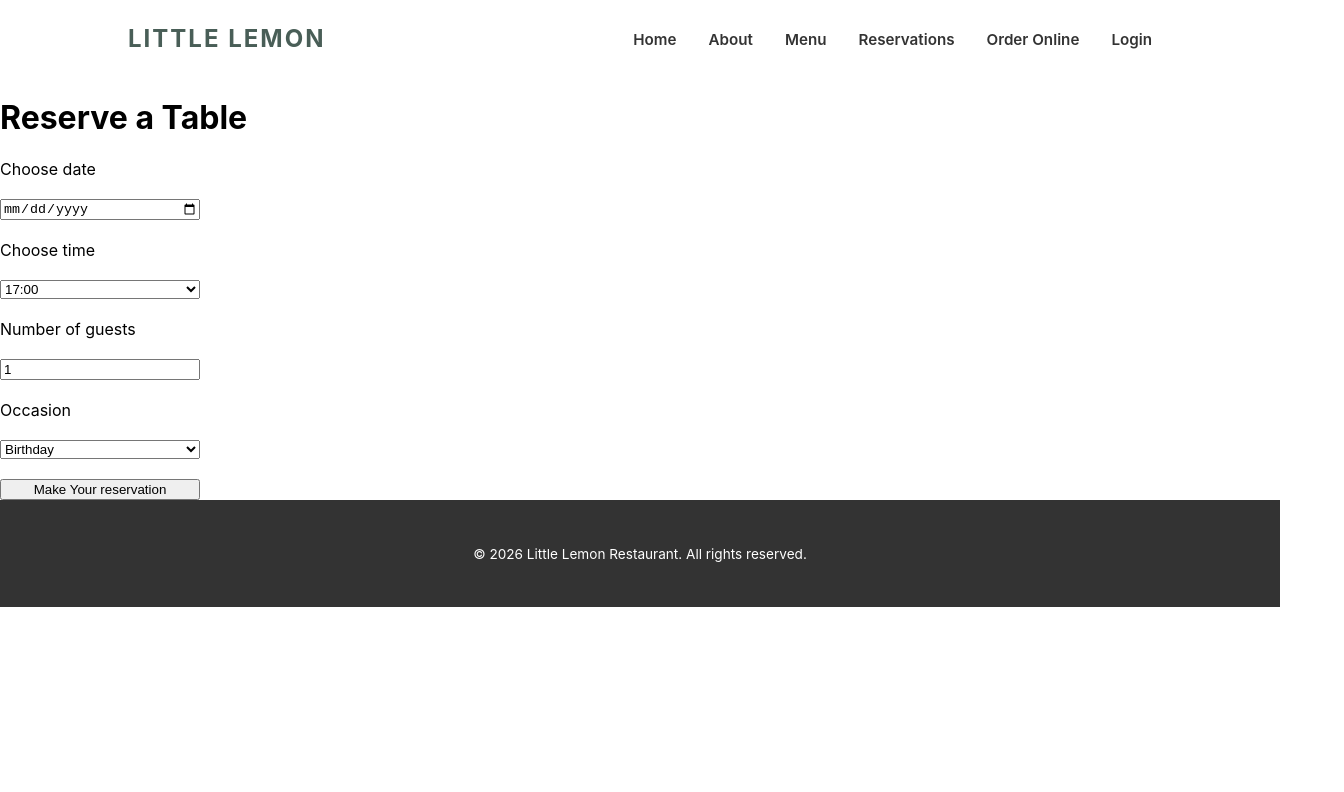
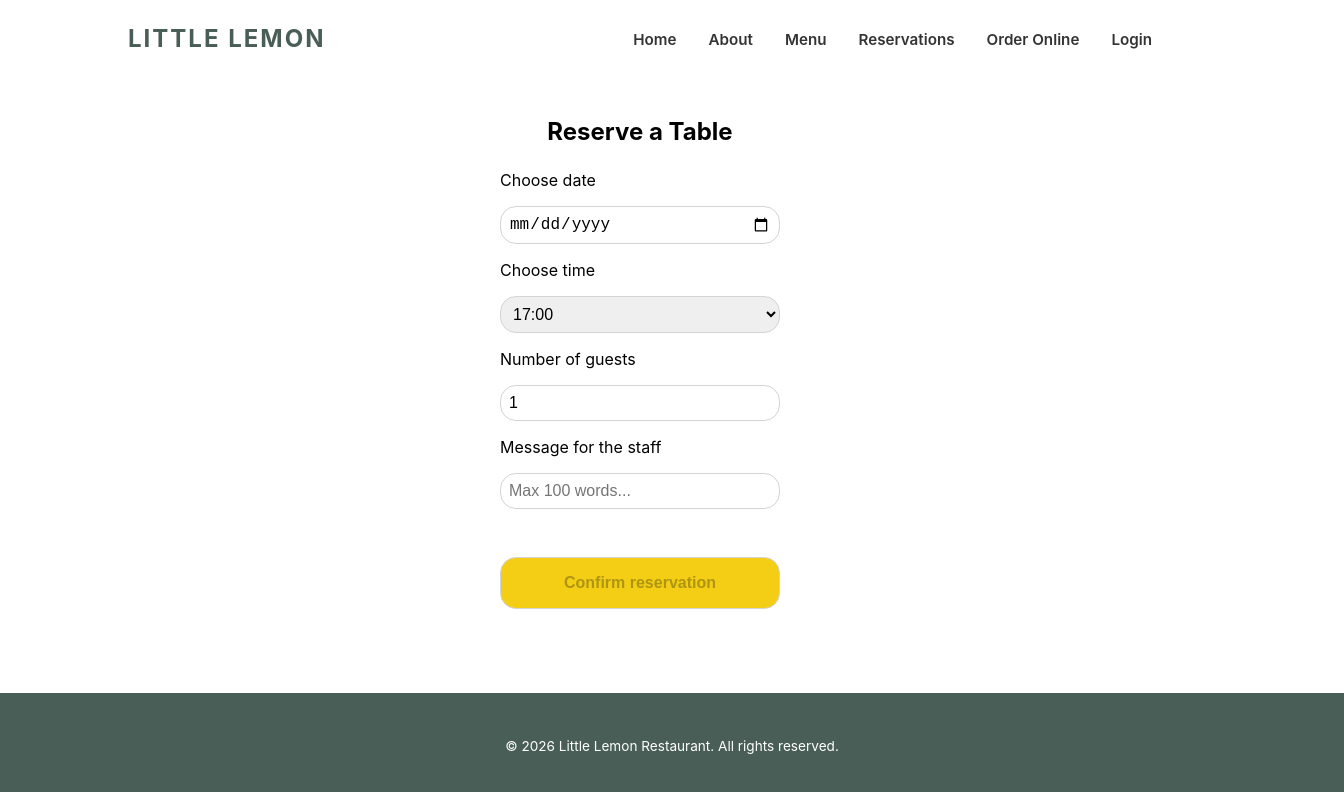
Before and after one commit to DionvdRiet/little-lemon, a React (Create React App) app: page /booking in a window 1280 px wide. Shown: the top 792 px of the page, 1344 px wide, since content can reach past the window. Built offline with nearby package versions, Linux system fonts and the light colour scheme.

Commit message:
Website is complete

```diff
--- a/src/App.css
+++ b/src/App.css
@@ -36,3 +36,37 @@
     transform: rotate(360deg);
   }
 }
+
+.booking-form {
+    display: grid;
+    max-width: 280px;
+    width: 100%;
+    gap: 16px;
+}
+
+.booking-page {
+    max-width: 600px;
+    margin: 40px auto;
+    padding: 0 16px;
+    text-align: center;
+}
+
+.booking-page .booking-form {
+    margin: 24px auto 0;
+    text-align: left;
+}
+
+.app-container {
+    min-height: 100vh;
+    display: flex;
+    flex-direction: column;
+}
+
+.app-main {
+    flex: 1; /* Duwt de footer omlaag als de pagina kort is */
+}
+
+footer {
+    width: 100%;
+    /* Geen position: absolute en geen bottom: 0 */
+}
--- a/src/App.js
+++ b/src/App.js
@@ -10,21 +10,24 @@ import Footer from './components/Footer';
 function App() {
   return (
     <>
-      <Header /> {/* Blijft altijd op elke pagina zichtbaar */}
+    <div className="app-container">
+      <Header /> {}
 
-      <main>
+      <main className="app-main">
         <Routes>
-          {/* Als je op '/' bent, zie je de homepagina */}
+          {}
           <Route path="/" element={<><Hero /><Specials /></>} />
 
-          {/* Als je op '/booking' bent, laadt hij jouw BookingPage */}
+          {}
           <Route path="/booking" element={<BookingPage />} />
           <Route path="/confirmed" element={<ConfirmedBooking />} />
         </Routes>
       </main>
 
-      <Footer /> {/* Blijft ook altijd zichtbaar */}
+      <Footer /> {}
+      </div>
     </>
+
   );
 }
 
--- a/src/components/BookingForm.js
+++ b/src/components/BookingForm.js
@@ -1,44 +1,63 @@
 import React, { useState } from 'react';
 import '../App.css';
 
-// 1. Vang hier nu ook 'dispatch' op via de props
 function BookingForm({ availableTimes, dispatch, submitForm }) {
     const [date, setDate] = useState("");
     const [time, setTime] = useState("17:00");
     const [guests, setGuests] = useState(1);
-    const [occasion, setOccasion] = useState("Birthday");
+    const [occasion, setOccasion] = useState("");
+    const [touched, setTouched] = useState({ date: false, guests: false });
+
+    const today = new Date().toISOString().split("T")[0];
+    const numericGuests = Number(guests);
+
+    const isDateValid = date.trim() !== "" && date >= today;
+    const isGuestsValid = Number.isInteger(numericGuests) && numericGuests >= 1 && numericGuests <= 10;
+    const isTimeValid = time.trim() !== "";
+    const isFormValid = isDateValid && isGuestsValid && isTimeValid;
 
     const handleSubmit = (e) => {
         e.preventDefault();
-        const formData = {
+        setTouched({ date: true, guests: true });
+
+        if (!isFormValid) return;
+
+        submitForm({
             date,
             time,
-            guests,
-            occasion,
-        };
-        submitForm(formData);
+            guests: numericGuests,
+            occasion: occasion.trim(),
+        });
     };
 
     return (
-        <form style={{ display: 'grid', maxWidth: '200px', gap: '20px' }} onSubmit={handleSubmit}>
+        <form style={{ display: 'grid', maxWidth: '280px', gap: '16px' }} className="booking-form" onSubmit={handleSubmit}>
             <label htmlFor="res-date">Choose date</label>
-
-            {/* 2. HIER komt de aangepaste input voor de datum met dispatch */}
             <input
                 type="date"
                 id="res-date"
+                min={today}
                 value={date}
+                required
                 onChange={(e) => {
-                    setDate(e.target.value);
-                    // Dit seintje stuurt de gekozen datum door naar de reducer in BookingPage
-                    dispatch({ type: 'UPDATE_TIMES', date: e.target.value });
+                    const newDate = e.target.value;
+                    setDate(newDate);
+                    setTouched((prev) => ({ ...prev, date: true }));
+                    dispatch({ type: 'UPDATE_TIMES', date: newDate });
                 }}
+                onBlur={() => setTouched((prev) => ({ ...prev, date: true }))}
             />
+            {touched.date && !isDateValid && (
+                <span role="alert" style={{ color: 'red', fontSize: '0.85rem' }}>
+                    Kies vandaag of een datum in de toekomst.
+                </span>
+            )}
 
             <label htmlFor="res-time">Choose time</label>
             <select
                 id="res-time"
                 value={time}
+                required
                 onChange={(e) => setTime(e.target.value)}
             >
                 {availableTimes.map((availableTime) => (
@@ -56,20 +75,34 @@ function BookingForm({ availableTimes, dispatch, submitForm }) {
                 max="10"
                 id="guests"
                 value={guests}
-                onChange={(e) => setGuests(e.target.value)}
+                required
+                onChange={(e) => {
+                    setGuests(e.target.value);
+                    setTouched((prev) => ({ ...prev, guests: true }));
+                }}
+                onBlur={() => setTouched((prev) => ({ ...prev, guests: true }))}
+            />
+            {touched.guests && !isGuestsValid && (
+                <span role="alert" style={{ color: 'red', fontSize: '0.85rem' }}>
+                    Aantal gasten moet tussen 1 en 10 liggen.
+                </span>
+            )}
+
+            <label htmlFor="occasion">Message for the staff</label>
+            <input
+                type="text"
+                id="occasion"
+                placeholder="Max 100 words..."
+                value={occasion}
+                onChange={(e) => setOccasion(e.target.value)}
             />
 
-            <label htmlFor="occasion">Occasion</label>
-            <select
-                id="occasion"
-                value={occasion}
-                onChange={(e) => setOccasion(e.target.value)}
-            >
-                <option value="Birthday">Birthday</option>
-                <option value="Anniversary">Anniversary</option>
-            </select>
-
-            <input type="submit" value="Make Your reservation" />
+            <input
+                type="submit"
+                value="Confirm reservation"
+                disabled={!isFormValid}
+                aria-label="On Click"
+            />
         </form>
     );
 }
--- a/src/components/BookingPage.js
+++ b/src/components/BookingPage.js
@@ -19,19 +19,19 @@ function BookingPage() {
     const submitForm = (formData) => {
         const isSubmitted = submitAPI(formData);
         if (isSubmitted) {
-            navigate('/confirmed');
+            navigate('/confirmed', { state: formData });
         }
     };
 
     return (
-        <div className="booking-page">
+       <section className="booking-page">
             <h1>Reserve a Table</h1>
             <BookingForm
                 availableTimes={availableTimes}
                 dispatch={dispatch}
                 submitForm={submitForm}
             />
-        </div>
+        </section>
     );
 }
 
--- a/src/components/confirmedBooking.js
+++ b/src/components/confirmedBooking.js
@@ -1,13 +1,43 @@
+import { useLocation } from 'react-router-dom';
 import '../App.css';
 import bookingImg from '../assets/restaurant.jpg';
 
-function ConfirmedBooking(){
-    return(
+function formatBookingLabel(dateString, time, guests) {
+    if (!dateString || !time) return 'Reservation confirmed';
+
+    const [year, month, day] = dateString.split('-').map(Number);
+    if (!year || !month || !day) return 'Reservation confirmed';
+
+    const dateObj = new Date(year, month - 1, day);
+
+    // Korte Engelse dagnaam, bijv. "Tue"
+    const weekday = dateObj.toLocaleDateString('en-US', { weekday: 'short' });
+    // Dag en Nederlandse maand zonder jaartal, bijv. "24 november"
+    const dayAndMonth = dateObj.toLocaleDateString('nl-NL', {
+        day: 'numeric',
+        month: 'long',
+    });
+
+    const numericGuests = Number(guests);
+    const guestPart = numericGuests > 0
+        ? ` - ${numericGuests} ${numericGuests === 1 ? 'guest' : 'guests'}`
+        : '';
+
+    return `${weekday} ${dayAndMonth} at ${time}${guestPart}`;
+}
+
+function ConfirmedBooking() {
+    const location = useLocation();
+    const { date, time, guests } = location.state || {};
+
+    return (
         <div className='bookingConfirmation'>
             <img src={bookingImg} alt="restaurant" className="bookingImg" />
-            <div className='label'>19 november - 19:00</div>
-            <h2>Booking confirmed!</h2>
-            <p>We can't wait to serve you</p>
+                        <h2>Booking confirmed!</h2>
+            <div className='label'>
+                {formatBookingLabel(date, time, guests)}
+            </div>
+            {/* <p>We can't wait to serve you</p> */}
         </div>
     );
 }
--- a/src/index.css
+++ b/src/index.css
@@ -201,7 +201,7 @@ code {
 
 /* --- Footer --- */
 .footer {
-  background-color: #333333;
+  background-color: #495e57;
   color: #ffffff;
   text-align: center;
   padding: 2rem;
@@ -272,13 +272,55 @@ code {
 .bookingConfirmation {
   display: flex;
   flex-direction: column;
-  width: 20rem;
-  height: 32rem;
-  border: #333333 1px solid;
+  width: 24rem;
+  border: #D4D4D4 1px solid;
+  align-self: center;
+  border-radius: 1rem;
+  margin: 40px auto;
+  overflow: hidden;
 }
+
+  .bookingConfirmation img{
+    border-radius: 1rem 1rem 0 0;
+    margin-left: 0;
+    height: 16rem;
+  }
+
+  .bookingConfirmation *{
+    margin-left: 1rem;
+  }
+
+  .bookingConfirmation h2{
+    font-size: 1.125rem;
+    font-weight: 700;
+    /* margin-bottom: -0.5rem; */
+  }
+
+  .bookingConfirmation p{
+    margin-bottom: 2.5rem;
+  }
 
 .label{
   padding: 0.5rem 1rem;
-  background-color: #EE9972;
+  background-color: #F4CE14;
   color: #333333;
+  width: fit-content;
+  /* margin-top: 1rem; */
+  margin-bottom: 1.5rem;
+  border-radius: 1rem;
+  font-weight: 700;
 }
+
+input, select{
+  border: 1px solid #D4D4D4;
+  border-radius: 1rem;
+  padding: 0.5rem;
+  font-size: 1rem;
+}
+
+.booking-form input[type="submit"]{
+  margin-top: 2rem;
+  background-color: #F4CE14;
+  font-weight: 700;
+  padding: 1rem 1.5rem;
+}
```
